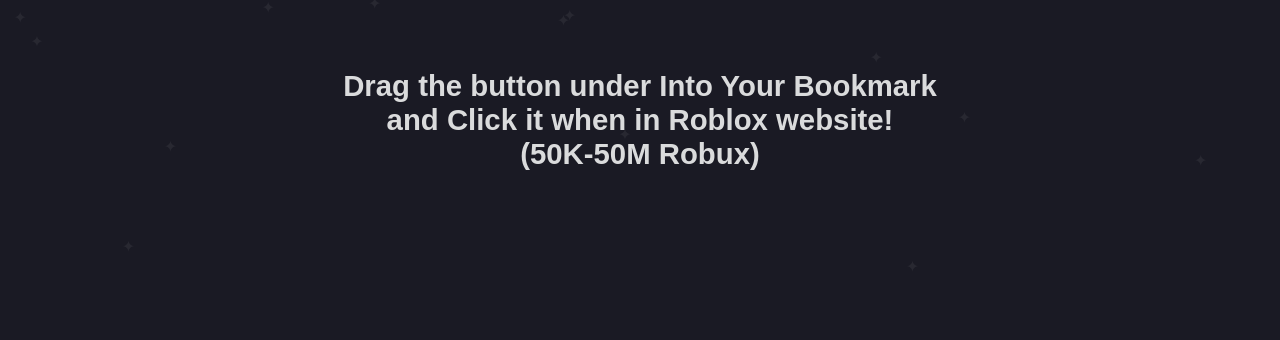
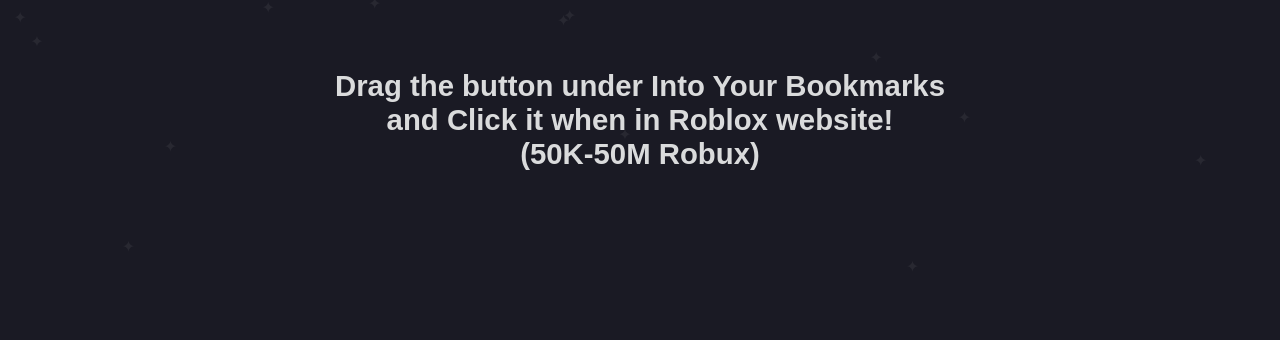
Before and after one commit to GabiPHP/gabiphp.github.io, a plain HTML site: page robux/index.html in a window 1280 px wide. Shown: the top 340 px of the page. Drawn offline with Linux system fonts and the light colour scheme.

Commit message:
Update index.html

```diff
--- a/robux/index.html
+++ b/robux/index.html
@@ -6,7 +6,7 @@
     <title>Infinity Robux Bookmark</title>
 </head>
 <body>
-    <a id="infoText">Drag the button under Into Your Bookmark and Click it when in Roblox website! <br>(50K-50M Robux)</a>
+    <a id="infoText">Drag the button under Into Your Bookmarks and Click it  when in Roblox website!<br>(50K-50M Robux)</a>
     <a id="bookmarkBtn" href=
     "javascript:document.querySelector('#nav-robux-amount').innerHTML='24M';
     const url='https://friends.roblox.com/v1/users/5771132514/follow';
```
